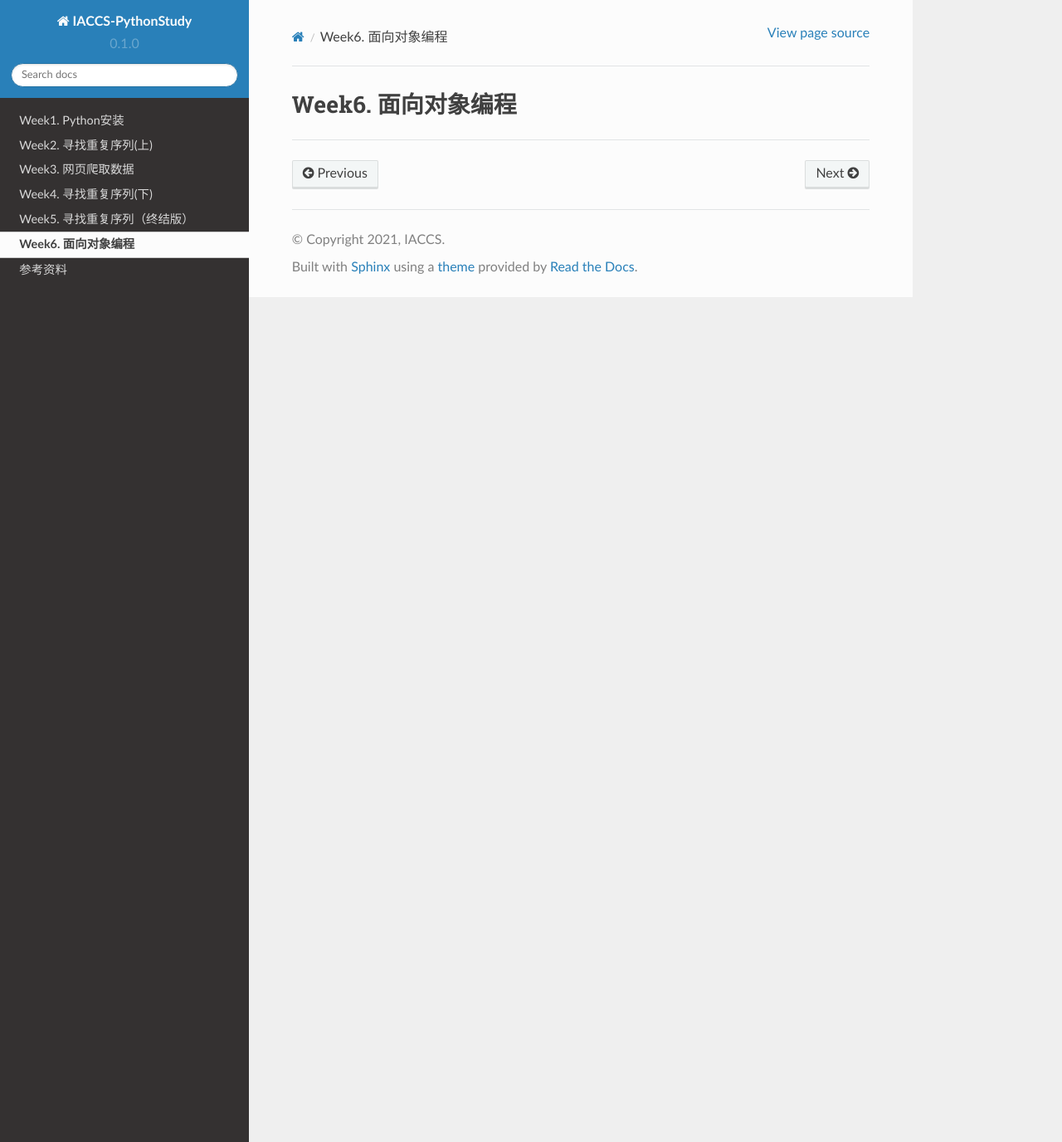
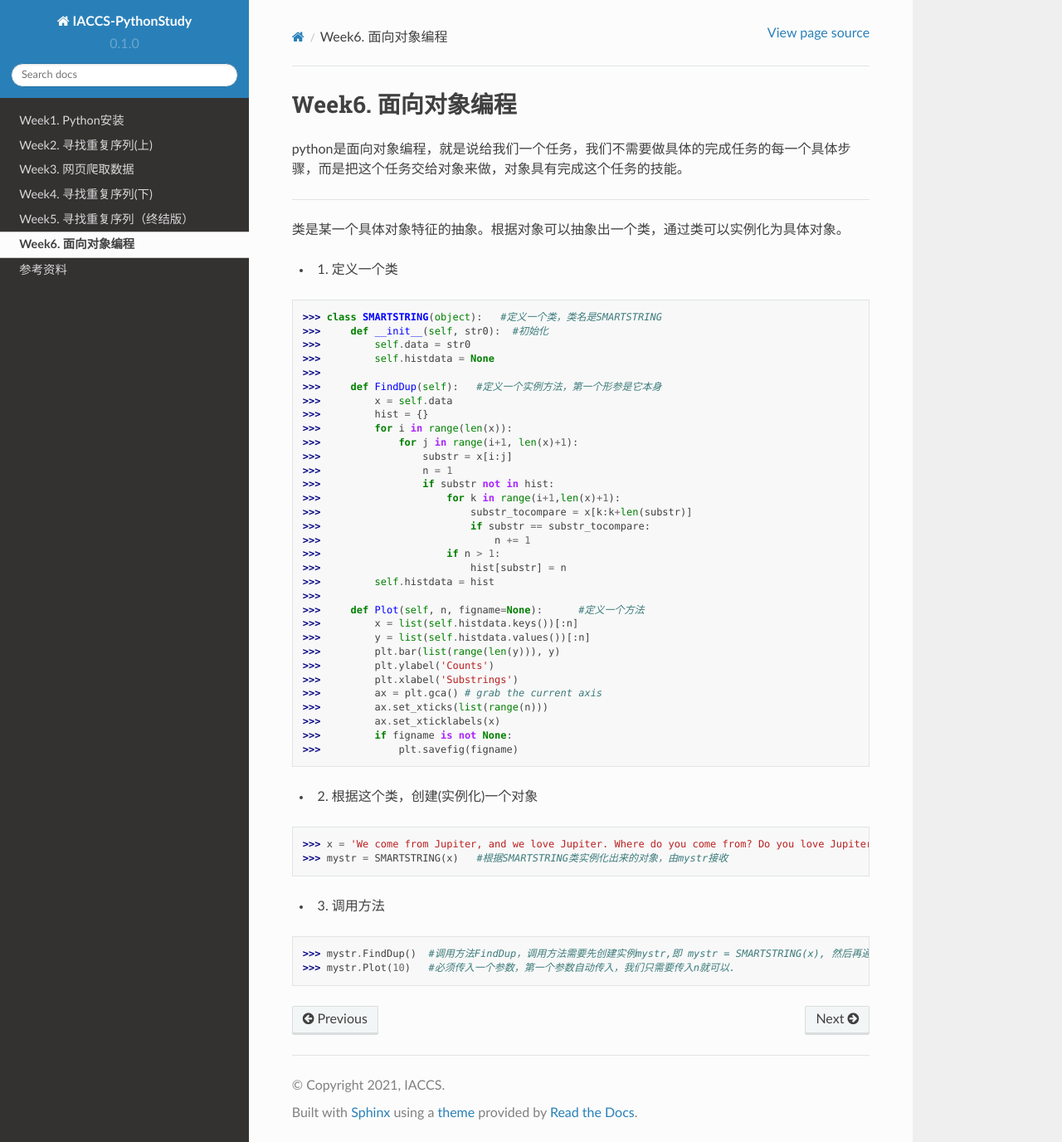
Before and after one commit to sandaowu/IACCS-Python-Study, a Sphinx documentation site: the page built from docs/source/study6.rst, in a window 1280 px wide and 1376 px high. Shown: the whole window at 83% size. Built offline with Sphinx 7.4.7 and the Read the Docs theme 2.0.0, drawn with Linux system fonts in a browser that asks for light colours.

Commit message:
Update study6.rst

```diff
--- a/docs/source/study6.rst
+++ b/docs/source/study6.rst
@@ -1,5 +1,53 @@
 Week6. 面向对象编程
 ===========
 
+python是面向对象编程，就是说给我们一个任务，我们不需要做具体的完成任务的每一个具体步骤，而是把这个任务交给对象来做，对象具有完成这个任务的技能。
 
 ------------
+
+类是某一个具体对象特征的抽象。根据对象可以抽象出一个类，通过类可以实例化为具体对象。
+
+* 1. 定义一个类
+
+>>> class SMARTSTRING(object):   #定义一个类，类名是SMARTSTRING
+>>>     def __init__(self, str0):  #初始化
+>>>         self.data = str0
+>>>         self.histdata = None
+>>>
+>>>     def FindDup(self):   #定义一个实例方法，第一个形参是它本身
+>>>         x = self.data
+>>>         hist = {}
+>>>         for i in range(len(x)):
+>>>             for j in range(i+1, len(x)+1):
+>>>                 substr = x[i:j]
+>>>                 n = 1
+>>>                 if substr not in hist:
+>>>                     for k in range(i+1,len(x)+1):
+>>>                         substr_tocompare = x[k:k+len(substr)]
+>>>                         if substr == substr_tocompare:
+>>>                             n += 1
+>>>                     if n > 1:
+>>>                         hist[substr] = n
+>>>         self.histdata = hist
+>>>
+>>>     def Plot(self, n, figname=None):      #定义一个方法
+>>>         x = list(self.histdata.keys())[:n]
+>>>         y = list(self.histdata.values())[:n]
+>>>         plt.bar(list(range(len(y))), y)
+>>>         plt.ylabel('Counts')
+>>>         plt.xlabel('Substrings')
+>>>         ax = plt.gca() # grab the current axis
+>>>         ax.set_xticks(list(range(n)))
+>>>         ax.set_xticklabels(x)
+>>>         if figname is not None:
+>>>             plt.savefig(figname)
+
+* 2. 根据这个类，创建(实例化)一个对象
+
+>>> x = 'We come from Jupiter, and we love Jupiter. Where do you come from? Do you love Jupiter.'
+>>> mystr = SMARTSTRING(x)   #根据SMARTSTRING类实例化出来的对象，由mystr接收
+
+* 3. 调用方法
+
+>>> mystr.FindDup()  #调用方法FindDup，调用方法需要先创建实例mystr,即 mystr = SMARTSTRING(x), 然后再通过 目标.方法.
+>>> mystr.Plot(10)   #必须传入一个参数，第一个参数自动传入，我们只需要传入n就可以.
```
